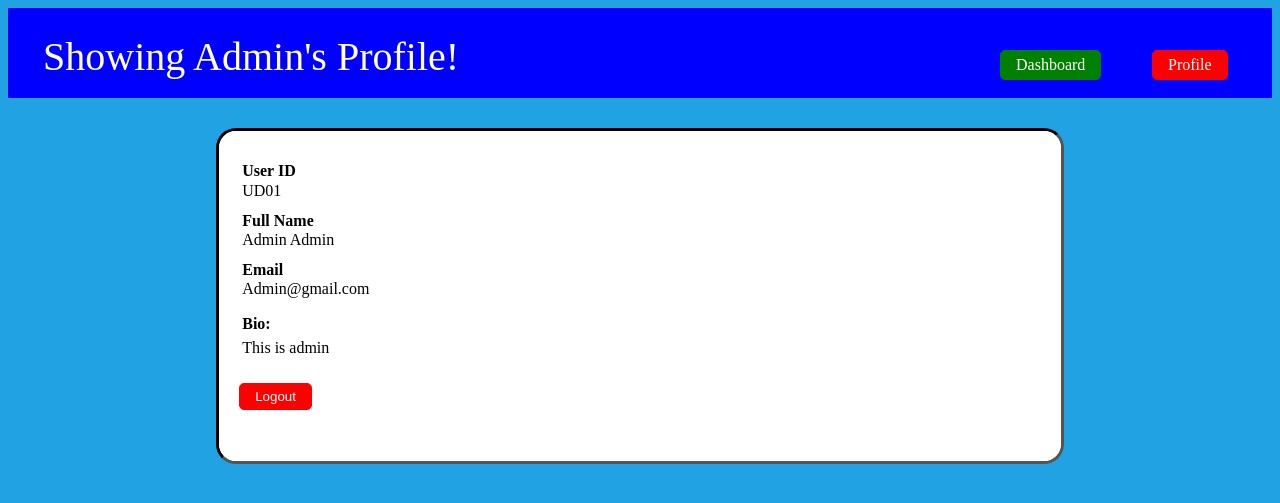
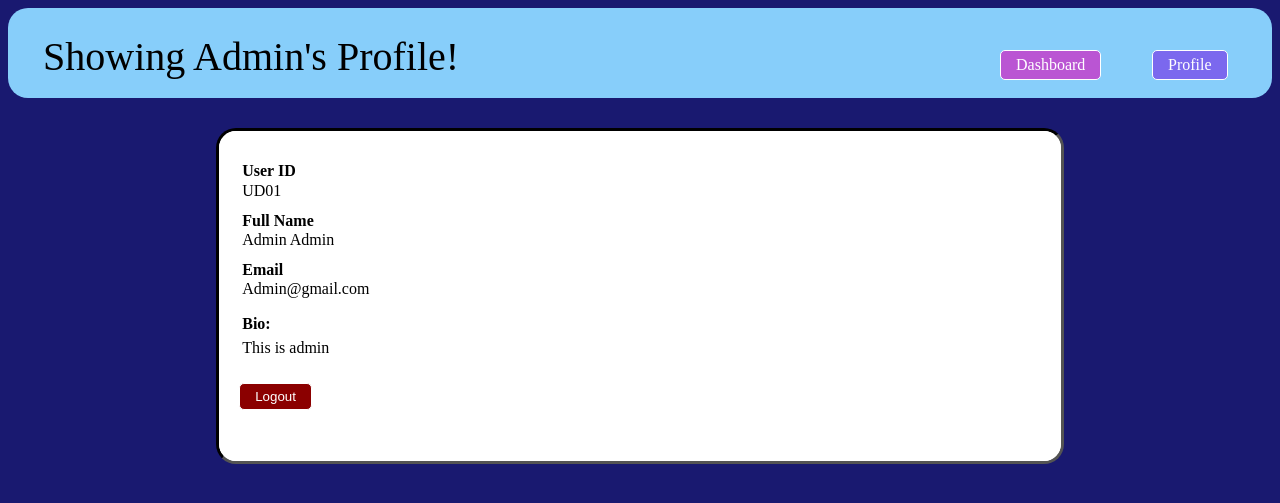
Before and after one commit to DarkSignature/BackEnd-Project, a PHP site: page /profile.php in a window 1280 px wide. Shown: the top 503 px of the page. Run offline with PHP 8.4, Linux system fonts and the light colour scheme; a user stored in the database is signed in.

Commit message:
CSS New Update

```diff
--- a/BACKEND/home.php
+++ b/BACKEND/home.php
@@ -167,9 +167,9 @@ else{
         justify-content: right;
         padding: 5px 15px;
         text-decoration: none;
-        background-color: green;
+        background-color: mediumorchid;
         color: white;
-        border: 1px solid green;
+        border: 1px solid white;
         border-radius: 5px;
         cursor: pointer;
         }
--- a/BACKEND/profile.php
+++ b/BACKEND/profile.php
@@ -14,12 +14,14 @@ if(isset($_POST["logout"])){
     <title>User Information</title>
     <style>
         body{
-            background-color: rgb(32, 162, 227);
+            background-color: midnightblue;
         }
 
         nav{
             display: flex;
-            background-color: blue;
+            background-color: lightskyblue;
+            border-color: black;
+            border-radius: 20px;
             height: 50px;
             padding: 20px 30px;
         }
@@ -29,15 +31,15 @@ if(isset($_POST["logout"])){
         bottom: 130px;
         padding: 5px 15px;
         text-decoration: none;
-        background-color: red;
+        background-color: darkred;
         color: white;
-        border: 1px solid red;
+        border: 1px solid white;
         border-radius: 5px;
         cursor: pointer;
         }
         .welcome-text{
             margin: 5px 10px 10px 5px;
-            color: white;
+            color: black;
             font-size: 40px;
         }
         .button {
@@ -48,9 +50,9 @@ if(isset($_POST["logout"])){
         justify-content: right;
         padding: 5px 15px;
         text-decoration: none;
-        background-color: red;
+        background-color: mediumslateblue;
         color: white;
-        border: 1px solid red;
+        border: 1px solid white;
         border-radius: 5px;
         cursor: pointer;
         }
@@ -62,9 +64,9 @@ if(isset($_POST["logout"])){
         justify-content: right;
         padding: 5px 15px;
         text-decoration: none;
-        background-color: green;
+        background-color: mediumorchid;
         color: white;
-        border: 1px solid green;
+        border: 1px solid white;
         border-radius: 5px;
         cursor: pointer;
         }
```
